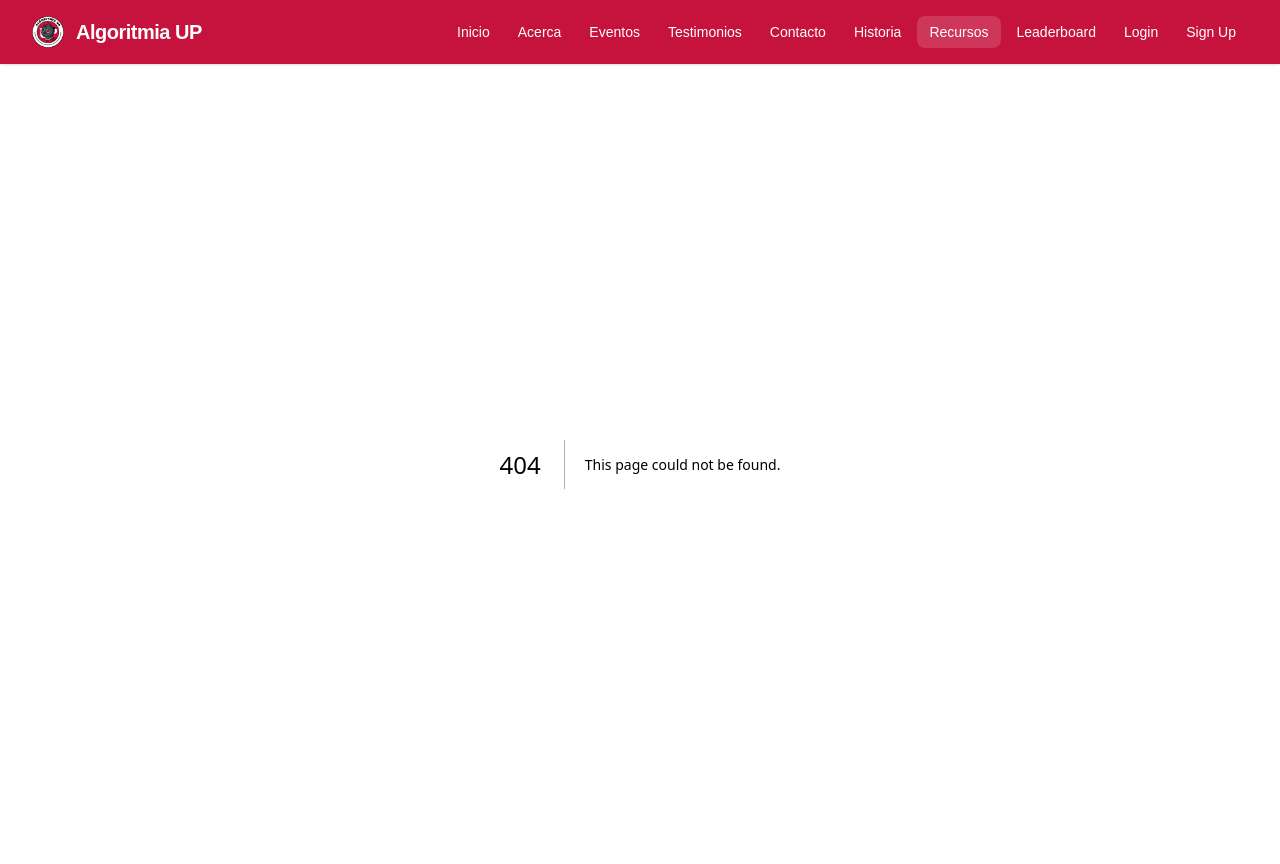
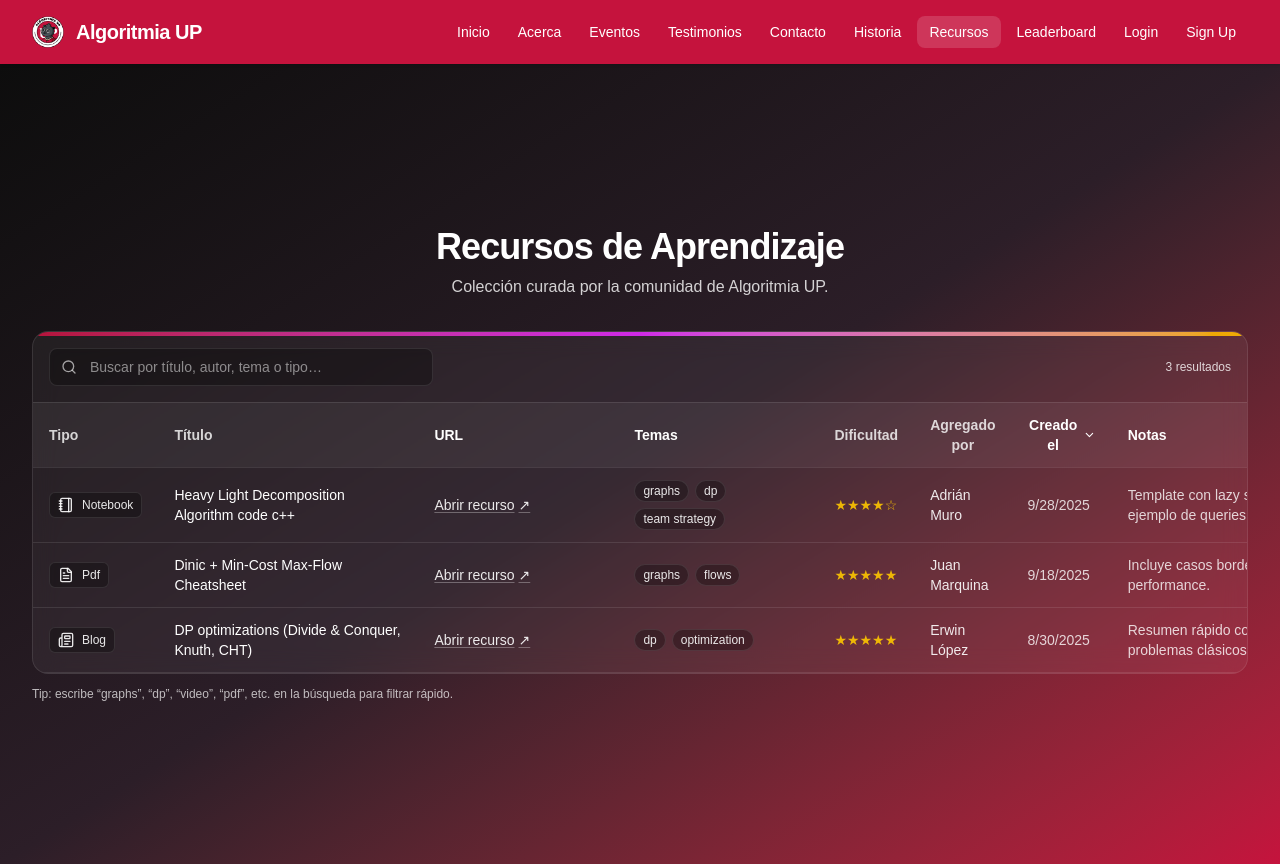
Before and after one commit to Murinho/algoritmia-up, a Next.js app: page /recursos in a window 1280 px wide. Before the commit this address had no page. Built offline with nearby package versions, Linux system fonts and the light colour scheme.

Commit message:
Created the resources tab

```diff
--- /dev/null
+++ b/src/app/recursos/page.tsx
@@ -0,0 +1,9 @@
+import ResourcesSection from '@/components/ResourcesSection';
+
+export default function Page() {
+  return (
+    <>
+      <ResourcesSection />
+    </>
+  );
+}
```
